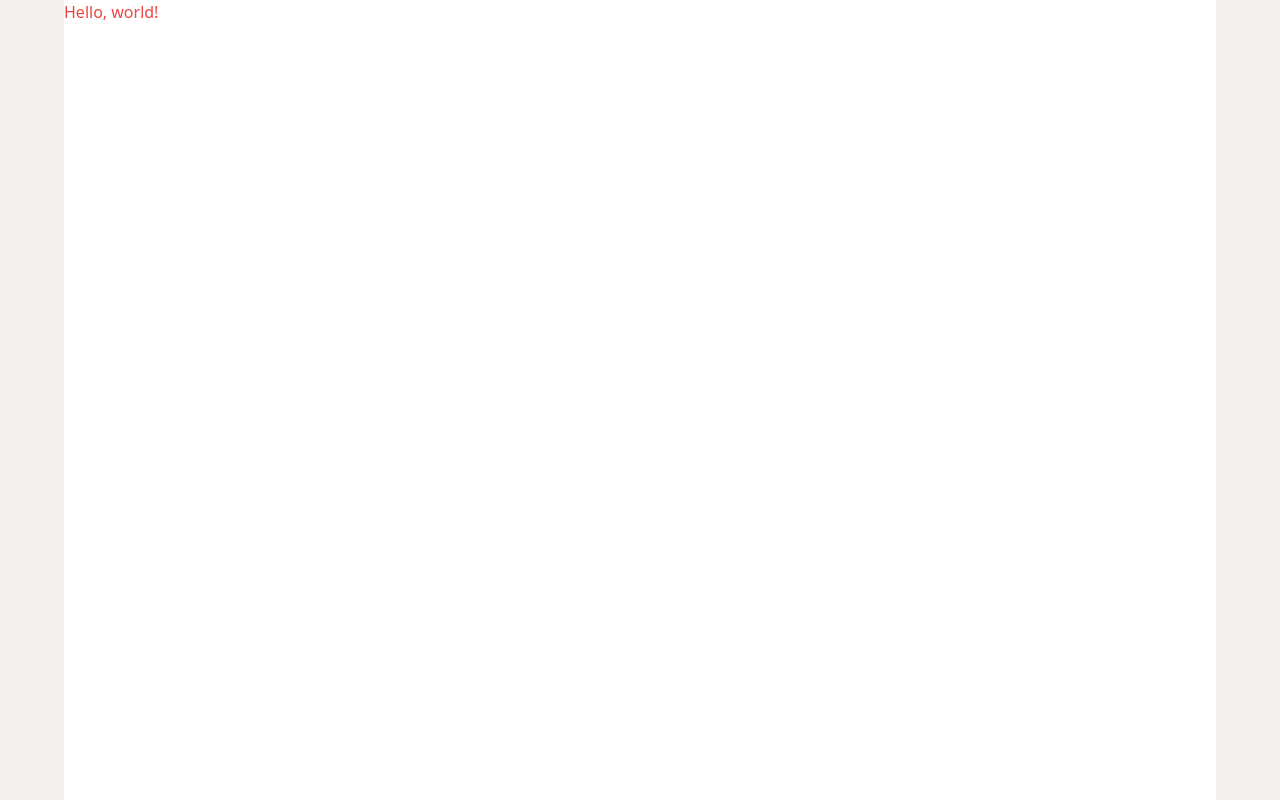
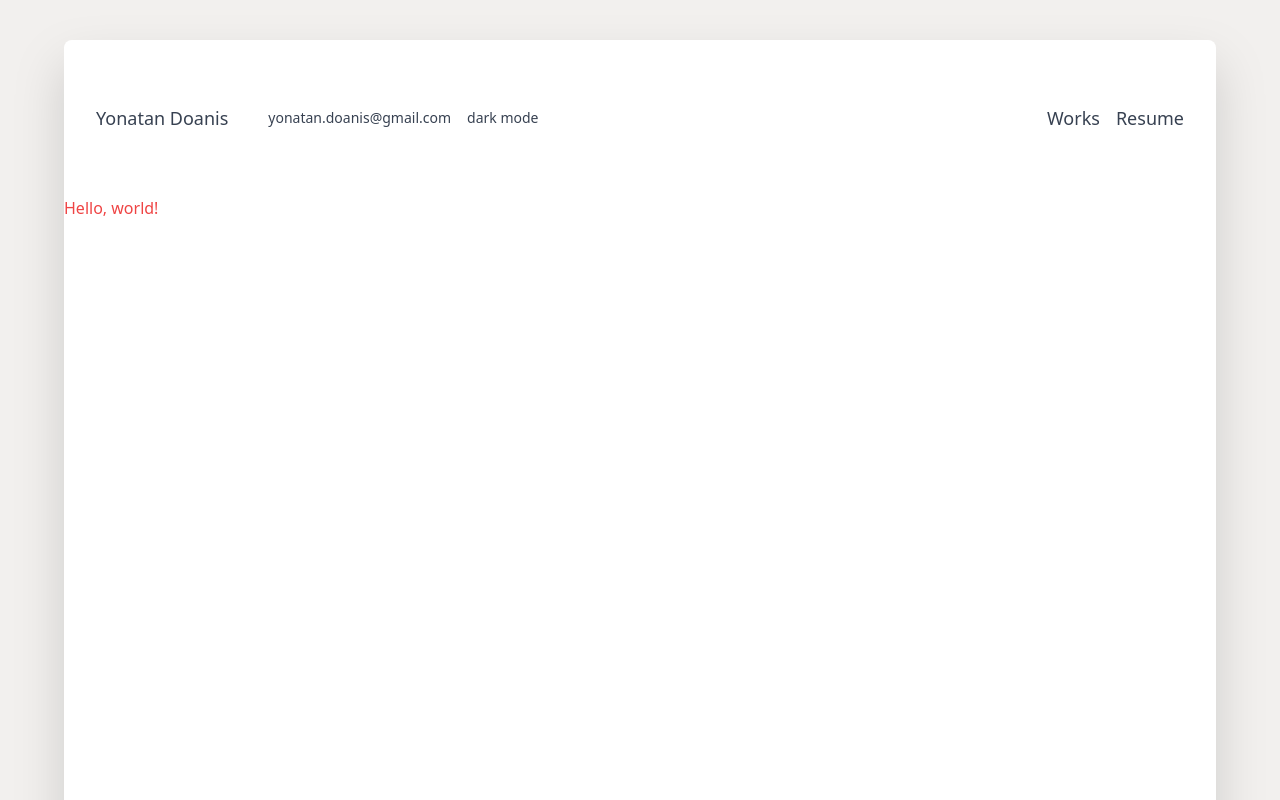
Before and after one commit to Yonado/My-Portfolio, a Next.js app: page / in a window 1280 px wide. Built offline with nearby package versions, Linux system fonts and the light colour scheme.

Commit message:
added mui icons, default layout

```diff
--- /dev/null
+++ b/app/components/Navbar.jsx
@@ -0,0 +1,29 @@
+import Link from "next/link";
+import React from "react";
+import { DescriptionOutlinedIcon } from "@mui/icons-material";
+
+const Navbar = () => {
+  return (
+    <nav className="">
+      <div className="flex text-lg text-gray-700 w-full flex-1">
+        <div className="p-2 md:p-8 md:py-16 flex justify-between gap-10 flex-1">
+          <div className="logo">
+            <h4>Yonatan Doanis</h4>
+          </div>
+          <div className="flex flex-row justify-between flex-1  items-center">
+            <div className="gap-4 flex text-sm">
+              <Link href="/">yonatan.doanis@gmail.com</Link>
+              <button>dark mode</button>
+            </div>
+            <div className="links gap-4 flex ">
+              <Link href="/">Works</Link>
+              <Link href="/">Resume</Link>
+            </div>
+          </div>
+        </div>
+      </div>
+    </nav>
+  );
+};
+
+export default Navbar;
--- a/app/globals.css
+++ b/app/globals.css
@@ -1,6 +1,10 @@
 @tailwind base;
 @tailwind components;
 @tailwind utilities;
+
+.main-layout {
+  @apply bg-white w-[90%] container mx-auto h-[1500px] mt-10 rounded-lg drop-shadow-2xl;
+}
 
 html,
 body {
--- a/app/layout.tsx
+++ b/app/layout.tsx
@@ -1,4 +1,5 @@
 import "./globals.css";
+import Navbar from "./components/Navbar";
 
 export default function RootLayout({
   children,
@@ -13,7 +14,8 @@ export default function RootLayout({
       */}
       <head />
       <body>
-        <div className="bg-white w-[90%] container mx-auto h-[1500px]">
+        <div className="main-layout">
+          <Navbar />
           {children}
         </div>
       </body>
--- a/package.json
+++ b/package.json
@@ -11,6 +11,7 @@
   "dependencies": {
     "@emotion/react": "^11.10.5",
     "@emotion/styled": "^11.10.5",
+    "@mui/icons-material": "^5.11.0",
     "@mui/material": "^5.11.3",
     "@next/font": "13.1.1",
     "@types/node": "18.11.18",
```
Also changed, not shown: 1 other file (tests, documents, lock files or other folders).
